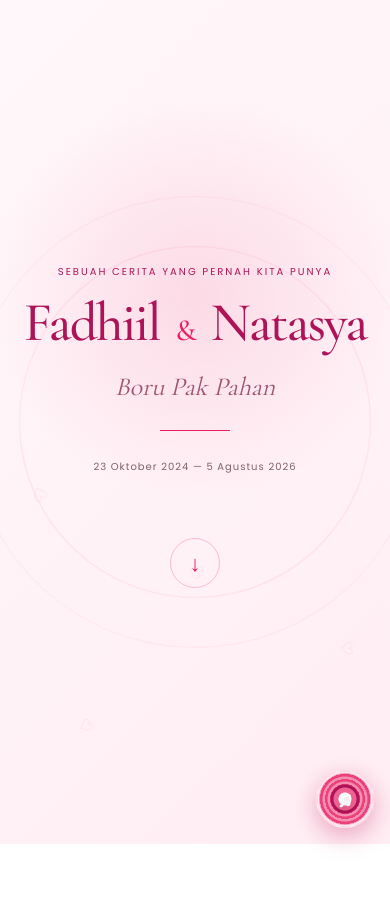
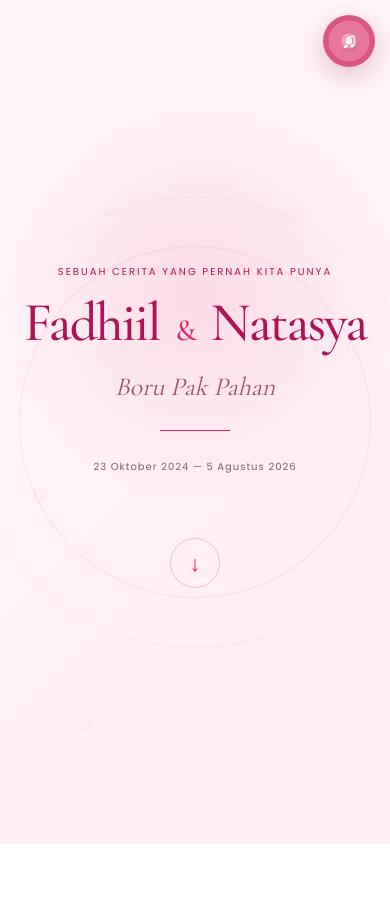
Before and after one commit to fadhilrisnandar-a11y/website-natasya, a plain HTML site: page index.html in a window 390 px wide. Shown: the top 897 px of the page. Drawn offline with nearby package versions, Linux system fonts and the light colour scheme.

Commit message:
Perbaiki tombol musik di mobile

```diff
--- a/style.css
+++ b/style.css
@@ -1117,3 +1117,79 @@
         font-size: 40px;
     }
 }
+
+.music-disc {
+    position: fixed;
+    top: 20px;
+    right: 20px;
+
+    width: 58px;
+    height: 58px;
+
+    border: none;
+    border-radius: 50%;
+
+    background: radial-gradient(
+        circle at center,
+        #fff 0 8%,
+        #f6a6c1 9% 20%,
+        #e8759c 21% 55%,
+        #d95782 56% 100%
+    );
+
+    color: white;
+    font-size: 24px;
+
+    display: flex;
+    align-items: center;
+    justify-content: center;
+
+    cursor: pointer;
+    z-index: 9999;
+
+    box-shadow: 0 8px 25px rgba(180, 70, 110, 0.3);
+
+    transition: transform 0.3s ease;
+}
+
+.music-disc span {
+    display: block;
+    line-height: 1;
+}
+
+.music-disc:hover {
+    transform: scale(1.08);
+}
+
+.music-disc.playing {
+    animation: musicRotate 4s linear infinite;
+}
+
+@keyframes musicRotate {
+    from {
+        transform: rotate(0deg);
+    }
+
+    to {
+        transform: rotate(360deg);
+    }
+}
+
+
+/* HP */
+
+@media (max-width: 600px) {
+
+    .music-disc {
+        top: 15px;
+        right: 15px;
+
+        width: 52px;
+        height: 52px;
+
+        font-size: 21px;
+
+        z-index: 99999;
+    }
+
+}
```
